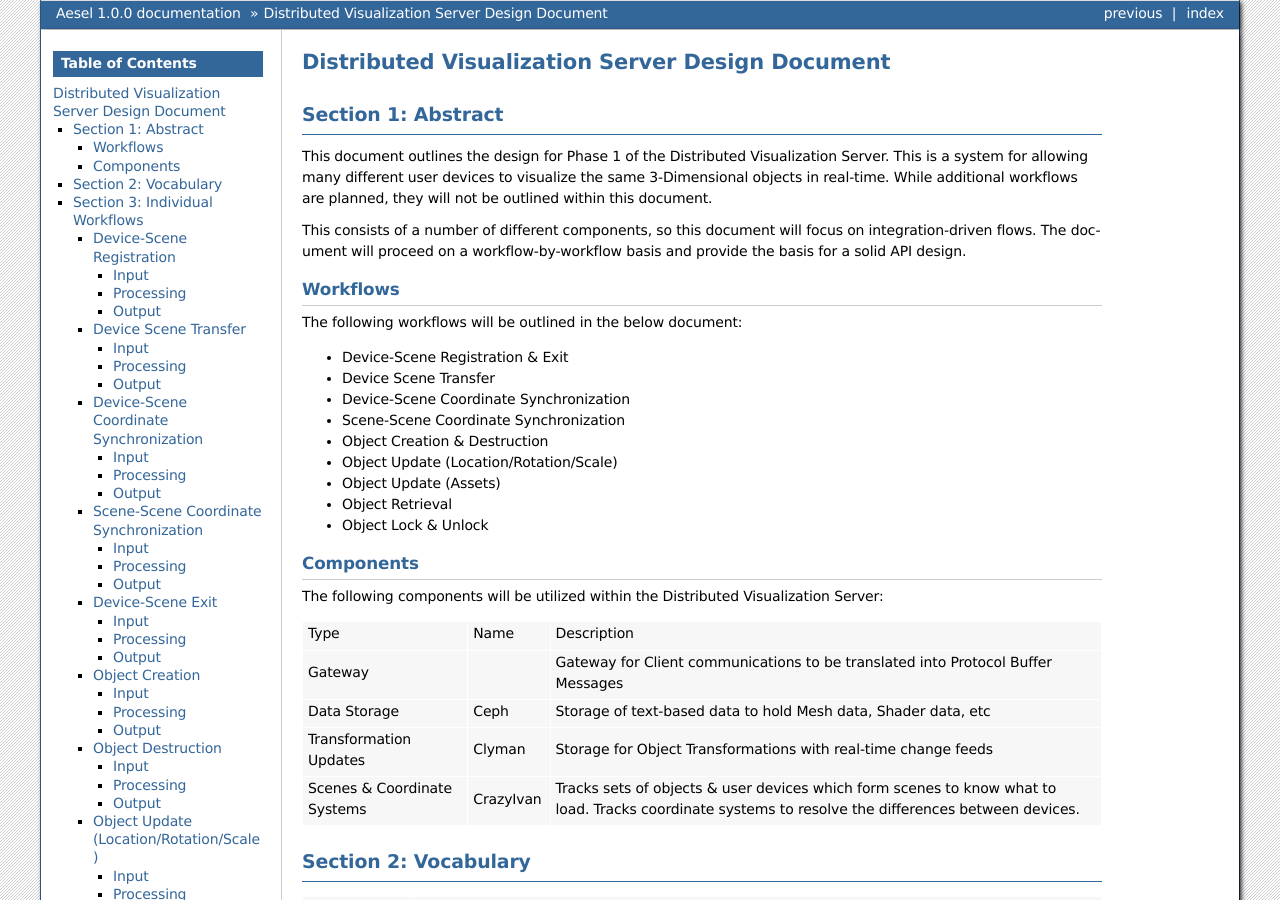
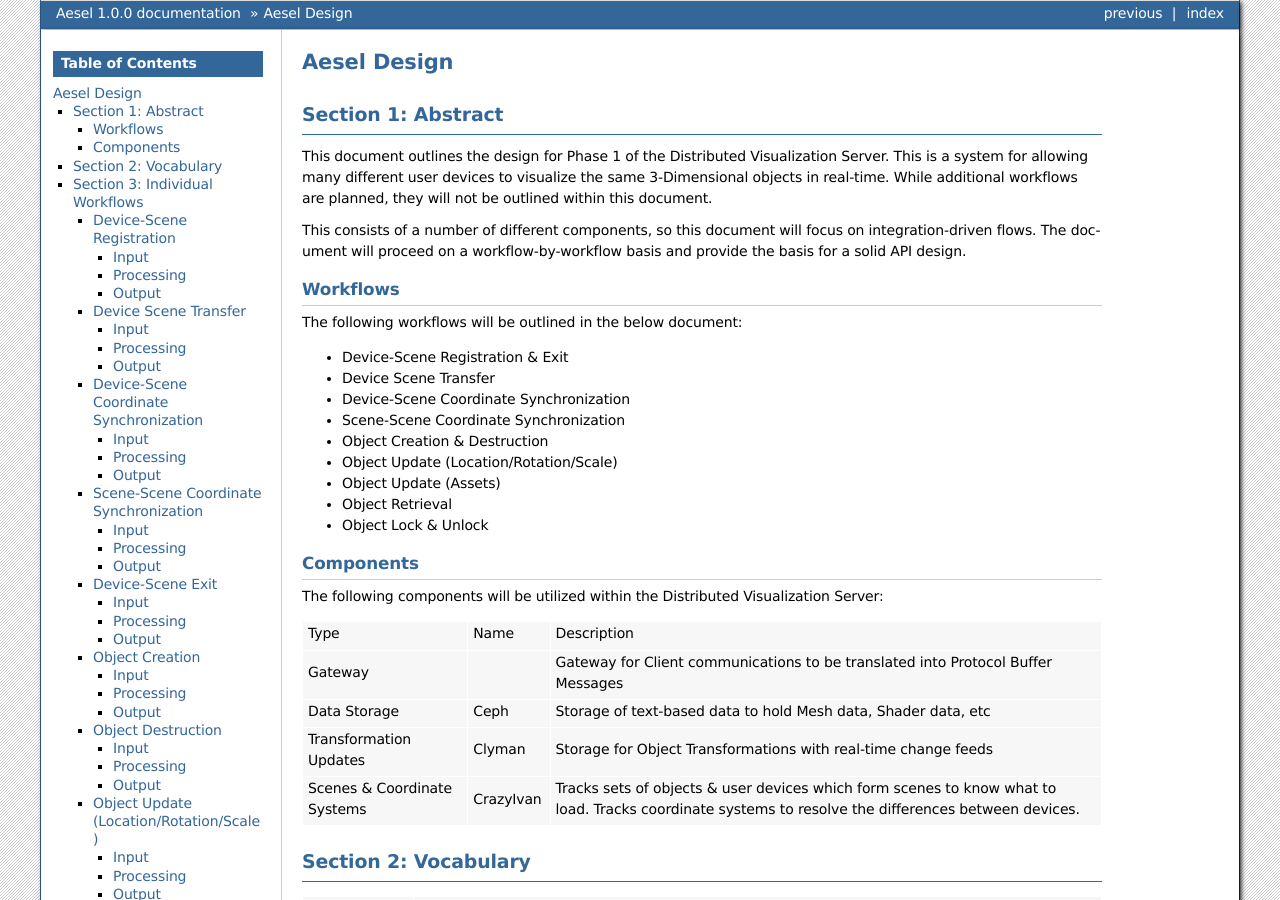
Before and after one commit to AO-StreetArt/Aesel, a Sphinx documentation site: the page built from docs/pages/design.rst, in a window 1280 px wide and 900 px high. Built offline with Sphinx 7.4.7, drawn with Linux system fonts in a browser that asks for light colours; some of the changed text lies outside the part shown.

Commit message:
ReadTheDocs Update

```diff
--- a/docs/pages/design.rst
+++ b/docs/pages/design.rst
@@ -1,5 +1,5 @@
-Distributed Visualization Server Design Document
-================================================
+Aesel Design
+============
 
 Section 1: Abstract
 -------------------
```
